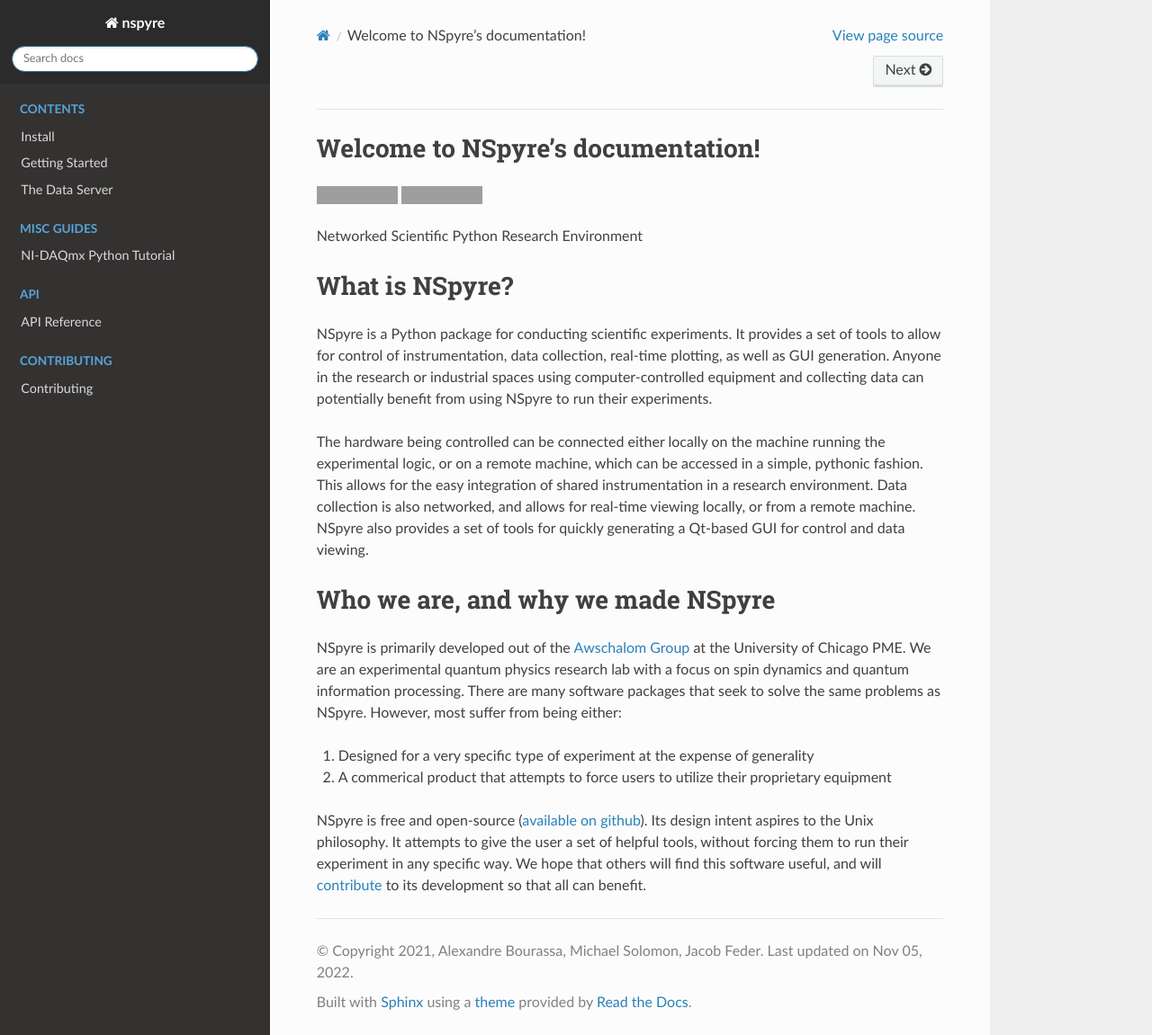
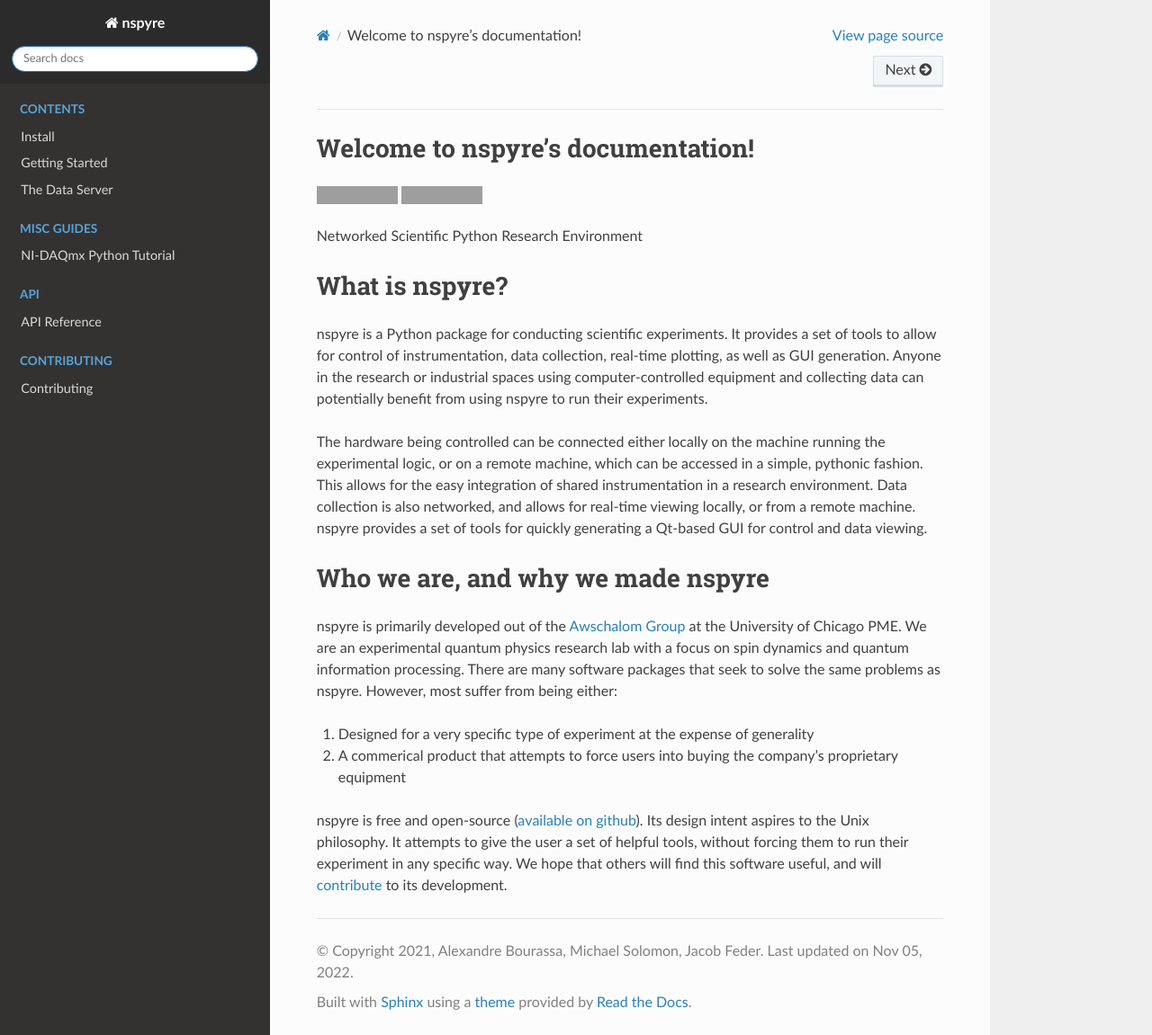
Before and after one commit to nspyre-org/nspyre, a Sphinx documentation site: the page built from docs/source/index.rst, in a window 1280 px wide and 1151 px high. Shown: the whole window at 90% size. Built offline with Sphinx 7.4.7 and the Read the Docs theme 2.0.0, drawn with Linux system fonts in a browser that asks for light colours; grey boxes are pictures that could not be loaded.

Commit message:
change all references to 'nspyre' to lowercase; some docs updates

```diff
--- a/docs/source/index.rst
+++ b/docs/source/index.rst
@@ -1,4 +1,4 @@
-Welcome to NSpyre's documentation!
+Welcome to nspyre's documentation!
 ==================================
 
 .. image:: https://img.shields.io/github/license/nspyre-org/nspyre
@@ -41,42 +41,42 @@
 
    contributing
 
-What is NSpyre?
+What is nspyre?
 ===============
 
-NSpyre is a Python package for conducting scientific experiments. It provides
+nspyre is a Python package for conducting scientific experiments. It provides
 a set of tools to allow for control of instrumentation, data collection,
 real-time plotting, as well as GUI generation. Anyone in the research or
 industrial spaces using computer-controlled equipment and collecting data can
-potentially benefit from using NSpyre to run their experiments.
+potentially benefit from using nspyre to run their experiments.
 
 The hardware being controlled can be connected either locally on the machine
 running the experimental logic, or on a remote machine, which can be accessed
 in a simple, pythonic fashion. This allows for the easy integration of shared
 instrumentation in a research environment. Data collection is also
 networked, and allows for real-time viewing locally, or from a remote machine.
-NSpyre also provides a set of tools for quickly generating a Qt-based GUI for
+nspyre provides a set of tools for quickly generating a Qt-based GUI for
 control and data viewing.
 
-Who we are, and why we made NSpyre
+Who we are, and why we made nspyre
 ==================================
 
-NSpyre is primarily developed out of the
+nspyre is primarily developed out of the
 `Awschalom Group <https://pme.uchicago.edu/group/awschalom-group>`__ at the
 University of Chicago PME. We are an experimental quantum physics research lab
 with a focus on spin dynamics and quantum information processing. There are
-many software packages that seek to solve the same problems as NSpyre. However,
+many software packages that seek to solve the same problems as nspyre. However,
 most suffer from being either:
 
 1. Designed for a very specific type of experiment at the expense of generality
-2. A commerical product that attempts to force users to utilize their proprietary equipment
+2. A commerical product that attempts to force users into buying the company's proprietary equipment
 
-NSpyre is free and open-source
+nspyre is free and open-source
 (`available on github <https://github.com/nspyre-org/nspyre>`__). Its design
 intent aspires to the Unix philosophy. It attempts to give the user a
 set of helpful tools, without forcing them to run their experiment in any
 specific way. We hope that others will find this software useful, and will
-:ref:`contribute <contribute>` to its development so that all can benefit.
+:ref:`contribute <contribute>` to its development.
 
 .. Indices and tables
 .. ==================
--- a/docs/source/install.rst
+++ b/docs/source/install.rst
@@ -2,7 +2,7 @@
 Install
 #######
 
-You can install NSpyre from `conda-forge <https://conda-forge.org/docs/>`_:
+You can install nspyre from `conda-forge <https://conda-forge.org/docs/>`_:
 
 .. code-block:: bash
 
--- a/src/nspyre/__init__.py
+++ b/src/nspyre/__init__.py
@@ -26,7 +26,7 @@
     from .gui import nspyre_font
     from .gui import nspyre_palette
     from .gui import nspyre_style_sheet
-    from .gui import NSpyreApp
+    from .gui import nspyreApp
     from .gui import ParamsWidget
     from .gui import qt_set_trace
     from .gui import SaveWidget
```
Also changed, not shown: README.md (+14 -106 lines), docs/source/contributing.rst (+4 -4 lines), docs/source/data_server.rst (+6 -3 lines), docs/source/getting_started.rst (+7 -7 lines), 6 other files.
